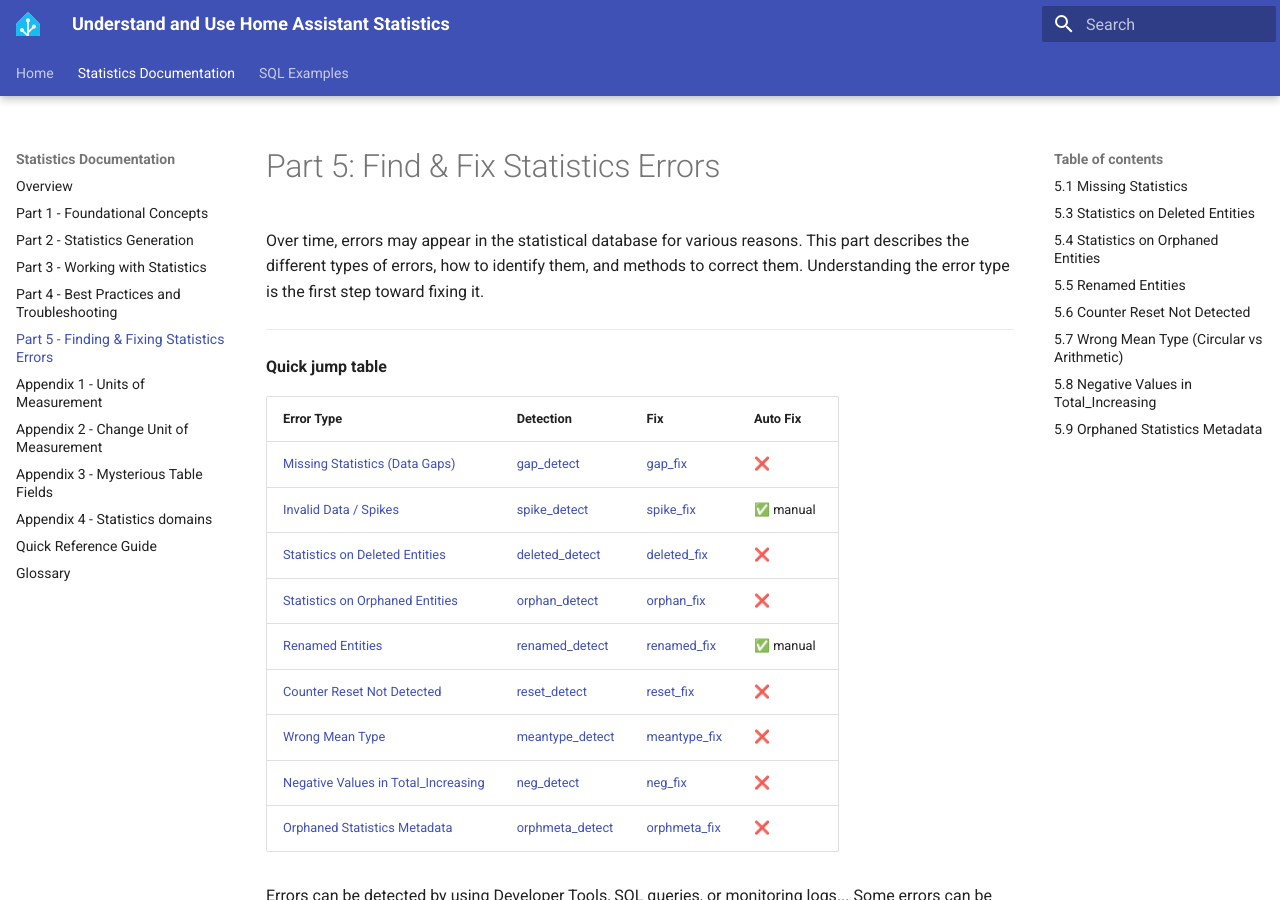
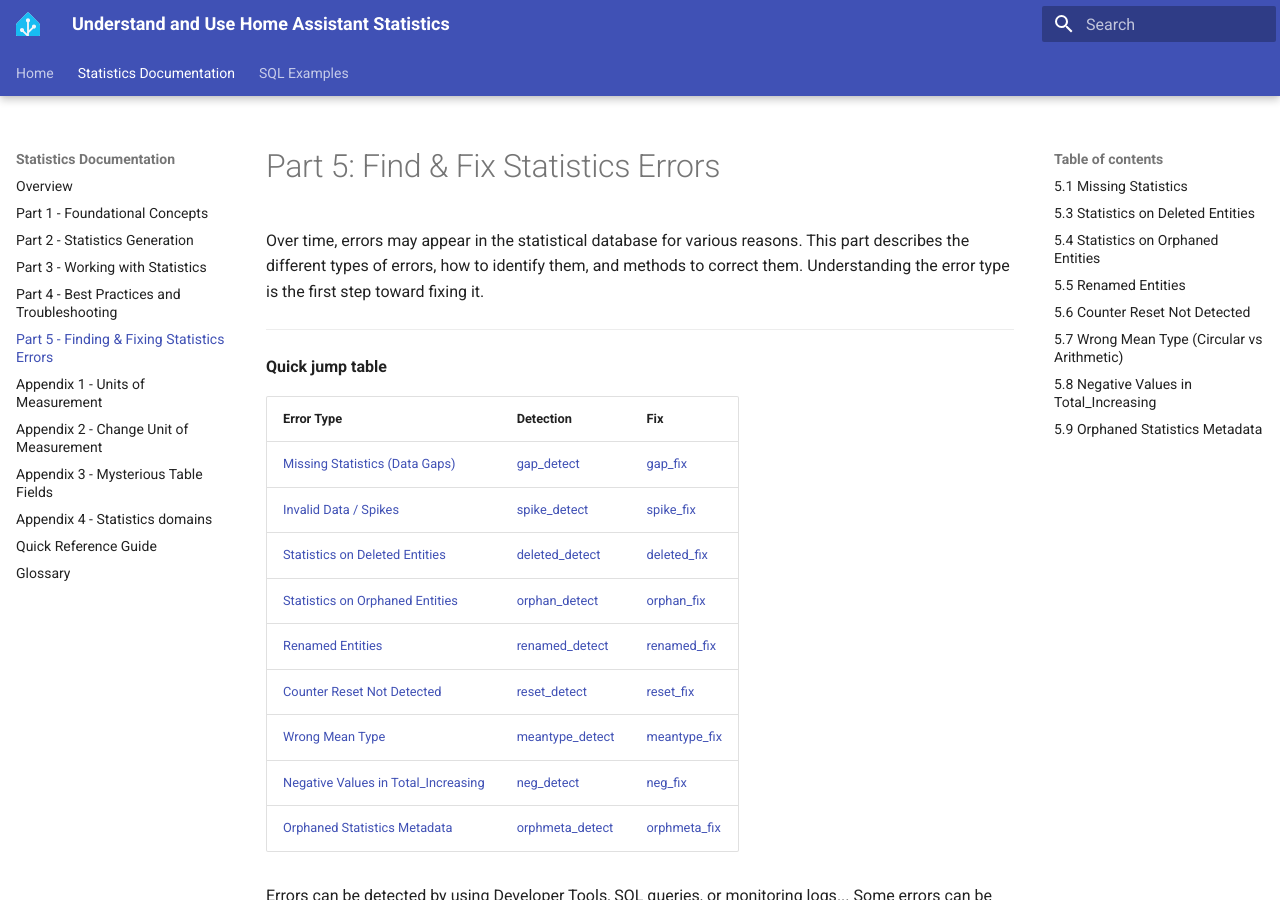
Before and after one commit to DrCoolzic/ha-statistics-doc, an MkDocs documentation site: the page built from docs/doc/part5_find_fix.md, in a window 1280 px wide and 900 px high. Built offline with MkDocs 1.6.1 and Material for MkDocs 9.7.7, drawn with Linux system fonts in a browser that asks for light colours.

Commit message:
Removed "auto fix" column

```diff
--- a/docs/doc/part5_find_fix.md
+++ b/docs/doc/part5_find_fix.md
@@ -6,14 +6,14 @@ Over time, errors may appear in the statistical database for various reasons. Th
 
 **Quick jump table**
 
-| Error Type | Detection | Fix | Auto Fix |
-| --- | --- | --- | --- |
-| [Missing Statistics (Data Gaps)](#51-missing-statistics) | [gap_detect](#gap_detect) | [gap_fix](#gap_fix) | ❌ |
-| [Invalid Data / Spikes](#52-invalid-data--spikes) | [spike_detect](#spike_detect) | [spike_fix](#spike_fix) | ✅ manual |
-| [Statistics on Deleted Entities](#53-statistics-on-deleted-entities) | [deleted_detect](#deleted_detect) | [deleted_fix](#deleted_fix) | ❌ |
-| [Statistics on Orphaned Entities](#54-statistics-on-orphaned-entities) | [orphan_detect](#orphan_detect) | [orphan_fix](#orphan_fix) | ❌ |
-| [Renamed Entities](#55-renamed-entities) | [renamed_detect](#renamed_detect) | [renamed_fix](#renamed_fix) | ✅ manual |
-| [Counter Reset Not Detected](#56-counter-reset-not-detected) | [reset_detect](#reset_detect) | [reset_fix](#reset_fix) | ❌ |
+| Error Type | Detection | Fix |
+| --- | --- | --- |
+| [Missing Statistics (Data Gaps)](#51-missing-statistics) | [gap_detect](#gap_detect) | [gap_fix](#gap_fix) |
+| [Invalid Data / Spikes](#52-invalid-data--spikes) | [spike_detect](#spike_detect) | [spike_fix](#spike_fix) |
+| [Statistics on Deleted Entities](#53-statistics-on-deleted-entities) | [deleted_detect](#deleted_detect) | [deleted_fix](#deleted_fix) |
+| [Statistics on Orphaned Entities](#54-statistics-on-orphaned-entities) | [orphan_detect](#orphan_detect) | [orphan_fix](#orphan_fix) |
+| [Renamed Entities](#55-renamed-entities) | [renamed_detect](#renamed_detect) | [renamed_fix](#renamed_fix) |
+| [Counter Reset Not Detected](#56-counter-reset-not-detected) | [reset_detect](#reset_detect) | [reset_fix](#reset_fix) |
 | [Wrong Mean Type](#57-wrong-mean-type-circular-vs-arithmetic) | [meantype_detect](#meantype_detect) | [meantype_fix](#meantype_fix) | ❌ |
 | [Negative Values in Total_Increasing](#58-negative-values-in-total_increasing) | [neg_detect](#neg_detect) | [neg_fix](#neg_fix) | ❌ |
 | [Orphaned Statistics Metadata](#59-orphaned-statistics-metadata) | [orphmeta_detect](#orphmeta_detect) | [orphmeta_fix](#orphmeta_fix) | ❌ |
```
